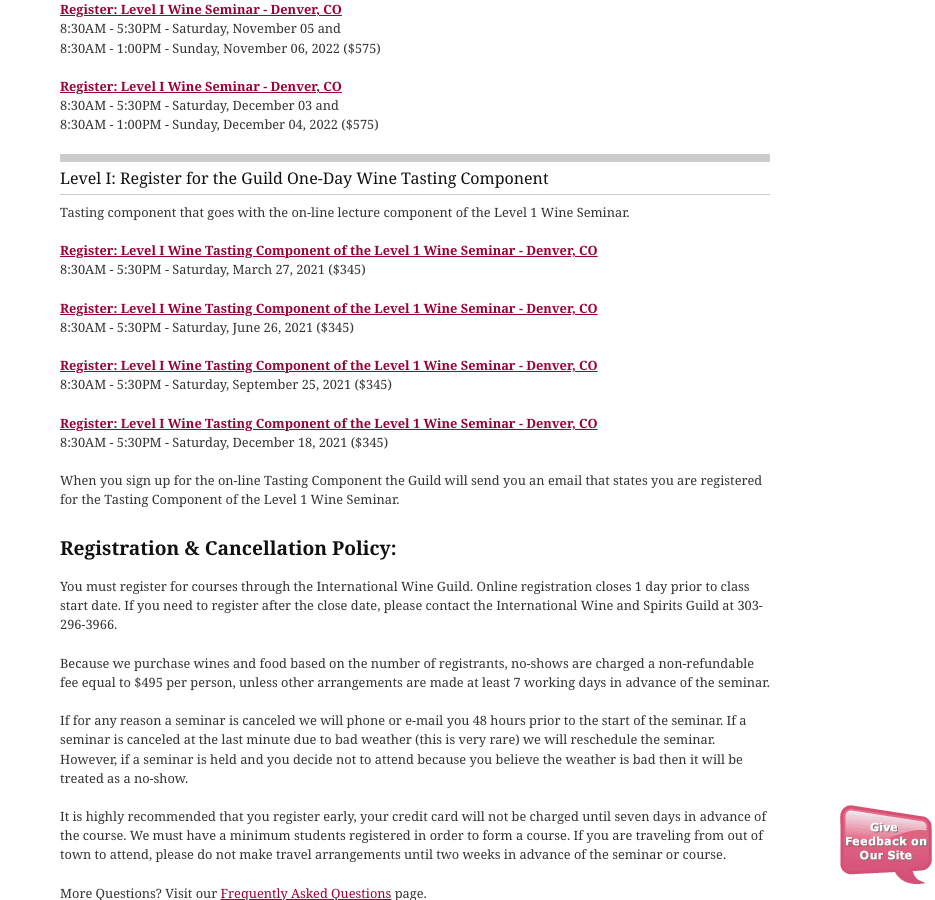
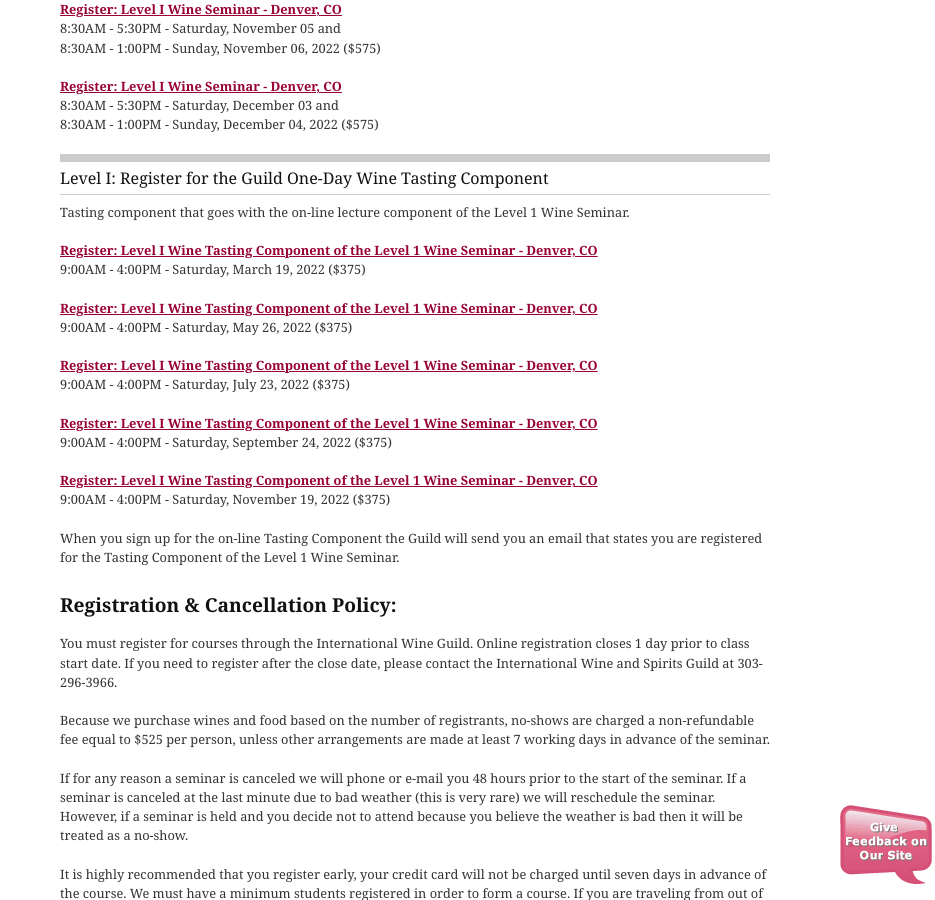
Before and after one commit to CKDev/internationalwineguild.com, a Jekyll site: the page built from register-for-the-guild-certification-seminar.html, in a window 1280 px wide and 900 px high, scrolled down 2486 px. Shown: the whole window, without its empty margins (345-1280 px from the left). Built offline with Jekyll 4.4.1, drawn with Linux system fonts in a browser that asks for light colours; a script that is not in the unit is left out; comment, search, counter and statistics services are not loaded.

Commit message:
Update register-for-the-guild-certification-seminar.html

```diff
--- a/register-for-the-guild-certification-seminar.html
+++ b/register-for-the-guild-certification-seminar.html
@@ -181,33 +181,41 @@
 
 <p>
   <a class="ga-track"
-    href="http://ww4.aitsafe.com/cf/add.cfm?userid=6714687&amp;product=Level+I+Wine+Tasting+Component,+Denver++-++03/27, 2021&amp;price=345&amp;return=www.internationalwineguild.com/register-for-the-guild-certification-seminar">
+    href="http://ww4.aitsafe.com/cf/add.cfm?userid=6714687&amp;product=Level+I+Wine+Tasting+Component,+Denver++-++03/19, 2022&amp;price=375&amp;return=www.internationalwineguild.com/register-for-the-guild-certification-seminar">
     <strong>Register: Level I Wine Tasting Component of the Level 1 Wine Seminar - Denver, CO<br></strong>
   </a>
-  8:30AM - 5:30PM - Saturday, March 27, 2021 ($345)
+  9:00AM - 4:00PM - Saturday, March 19, 2022 ($375)
 </p>
 
 <p>
   <a class="ga-track"
-    href="http://ww4.aitsafe.com/cf/add.cfm?userid=6714687&amp;product=Level+I+Wine+Tasting+Component,+Denver++-++06/26, 2021&amp;price=345&amp;return=www.internationalwineguild.com/register-for-the-guild-certification-seminar">
+    href="http://ww4.aitsafe.com/cf/add.cfm?userid=6714687&amp;product=Level+I+Wine+Tasting+Component,+Denver++-++05/21, 2022&amp;price=375&amp;return=www.internationalwineguild.com/register-for-the-guild-certification-seminar">
     <strong>Register: Level I Wine Tasting Component of the Level 1 Wine Seminar - Denver, CO<br></strong>
   </a>
-  8:30AM - 5:30PM - Saturday, June 26, 2021 ($345)
+  9:00AM - 4:00PM - Saturday, May 26, 2022 ($375)
 </p>
 
 <p>
   <a class="ga-track"
-    href="http://ww4.aitsafe.com/cf/add.cfm?userid=6714687&amp;product=Level+I+Wine+Tasting+Component,+Denver++-++09/25, 2021&amp;price=345&amp;return=www.internationalwineguild.com/register-for-the-guild-certification-seminar">
+    href="http://ww4.aitsafe.com/cf/add.cfm?userid=6714687&amp;product=Level+I+Wine+Tasting+Component,+Denver++-++07/23, 2022&amp;price=375&amp;return=www.internationalwineguild.com/register-for-the-guild-certification-seminar">
     <strong>Register: Level I Wine Tasting Component of the Level 1 Wine Seminar - Denver, CO<br></strong>
   </a>
-  8:30AM - 5:30PM - Saturday, September 25, 2021 ($345)
+  9:00AM - 4:00PM - Saturday, July 23, 2022 ($375)
+</p>
+
+<p>
+  <a class="ga-track"
+    href="http://ww4.aitsafe.com/cf/add.cfm?userid=6714687&amp;product=Level+I+Wine+Tasting+Component,+Denver++-++09/24, 2022&amp;price=375&amp;return=www.internationalwineguild.com/register-for-the-guild-certification-seminar">
+    <strong>Register: Level I Wine Tasting Component of the Level 1 Wine Seminar - Denver, CO<br></strong>
+  </a>
+  9:00AM - 4:00PM - Saturday, September 24, 2022 ($375)
 </p>
 <p>
   <a class="ga-track"
-    href="http://ww4.aitsafe.com/cf/add.cfm?userid=6714687&amp;product=Level+I+Wine+Tasting+Component,+Denver++-++12/18, 2021&amp;price=345&amp;return=www.internationalwineguild.com/register-for-the-guild-certification-seminar">
+    href="http://ww4.aitsafe.com/cf/add.cfm?userid=6714687&amp;product=Level+I+Wine+Tasting+Component,+Denver++-++11/19, 2022&amp;price=375&amp;return=www.internationalwineguild.com/register-for-the-guild-certification-seminar">
     <strong>Register: Level I Wine Tasting Component of the Level 1 Wine Seminar - Denver, CO<br></strong>
   </a>
-  8:30AM - 5:30PM - Saturday, December 18, 2021 ($345)
+  9:00AM - 4:00PM - Saturday, November 19, 2022 ($375)
 </p>
 
 <p>When you sign up for the on-line Tasting Component the Guild will send you an email that states you are registered for the Tasting Component of the Level 1 Wine Seminar.</p>
@@ -219,7 +227,7 @@
   Guild at 303-296-3966.<br>
   <br>
   Because we purchase wines and food based on the number of registrants, no-shows are charged a non-refundable fee
-  equal to $495 per person, unless other arrangements are made at least 7 working days in advance of the seminar.<br>
+  equal to $525 per person, unless other arrangements are made at least 7 working days in advance of the seminar.<br>
   <br>
   If for any reason a seminar is canceled we will phone or e-mail you 48 hours prior to the start of the seminar. If a
   seminar is canceled at the last minute due to bad weather (this is very rare) we will reschedule the seminar. However,
```
